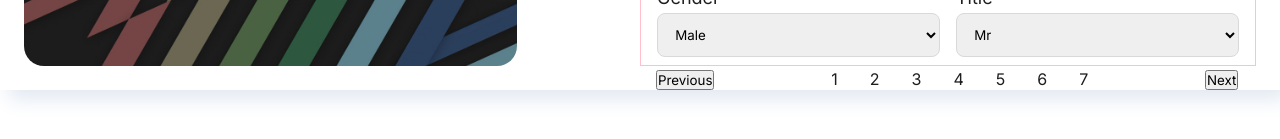
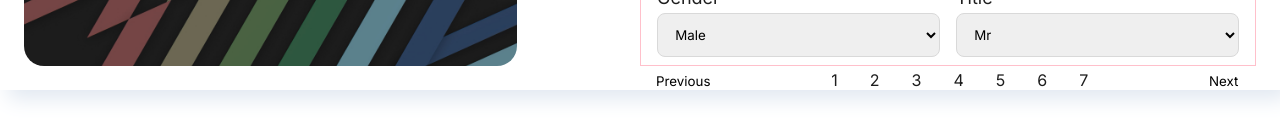
Before and after one commit to RhodyArthur/multi-step-form, an Angular app: page / in a window 1280 px wide. Shown: the part 567-706 px from the top of the page. Built offline with nearby package versions, Linux system fonts and the light colour scheme.

Commit message:
adds pagination link

```diff
--- a/src/app/components/main-layout/main-layout.component.css
+++ b/src/app/components/main-layout/main-layout.component.css
@@ -31,6 +31,7 @@
     cursor: pointer;
     color: #ffffff;
     gap: 30px;
+    border: transparent;
 }
 
 .menu-number {
@@ -76,6 +77,7 @@
     right: 0;
     left: 50%;
     bottom: 0;
+    cursor: pointer;
 }
 
 .pagination-list {
@@ -90,15 +92,30 @@
     color: #1e1e1e;
     border-radius: 4px;
     padding: 0 .5em;
+    cursor: pointer;
+
+}
+
+.pagination button {
+    padding: .5 12px;
+    border: transparent;
+    background-color: #ffffff;
+    cursor: pointer;
+
 }
 /*
 ====================
 HOVERING EFFECTS
 ==================== */
 
-.menu-number:hover {
+.menu-item:hover .menu-number:hover {
     background-color: #ffffff;
     color: #000000;
+}
+
+.menu-item:hover {
+    border: 1px solid #ffffff;
+    border-radius: 20px;
 }
 
 .page-link:hover {
```
